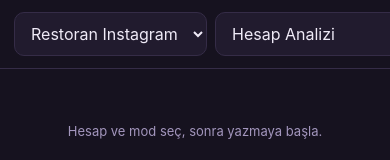
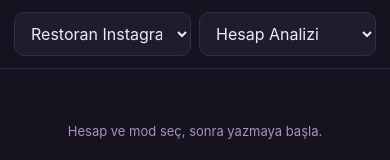
Before and after one commit to kocataefe-svg/sosyal-medya, a Next.js app in the folder ai-panel/: page / in a window 390 px wide. Shown: the top 160 px of the page. Built offline with nearby package versions, Linux system fonts and the light colour scheme.

Commit message:
ai-panel: mobil select yatay tasma duzeltmesi (min-width 0)

```diff
--- a/ai-panel/app/globals.css
+++ b/ai-panel/app/globals.css
@@ -120,6 +120,7 @@ a {
 
 .hesap-mod-secici select {
   flex: 1;
+  min-width: 0;
   background: var(--kart);
   border: 1px solid var(--cizgi);
   border-radius: 10px;
```
